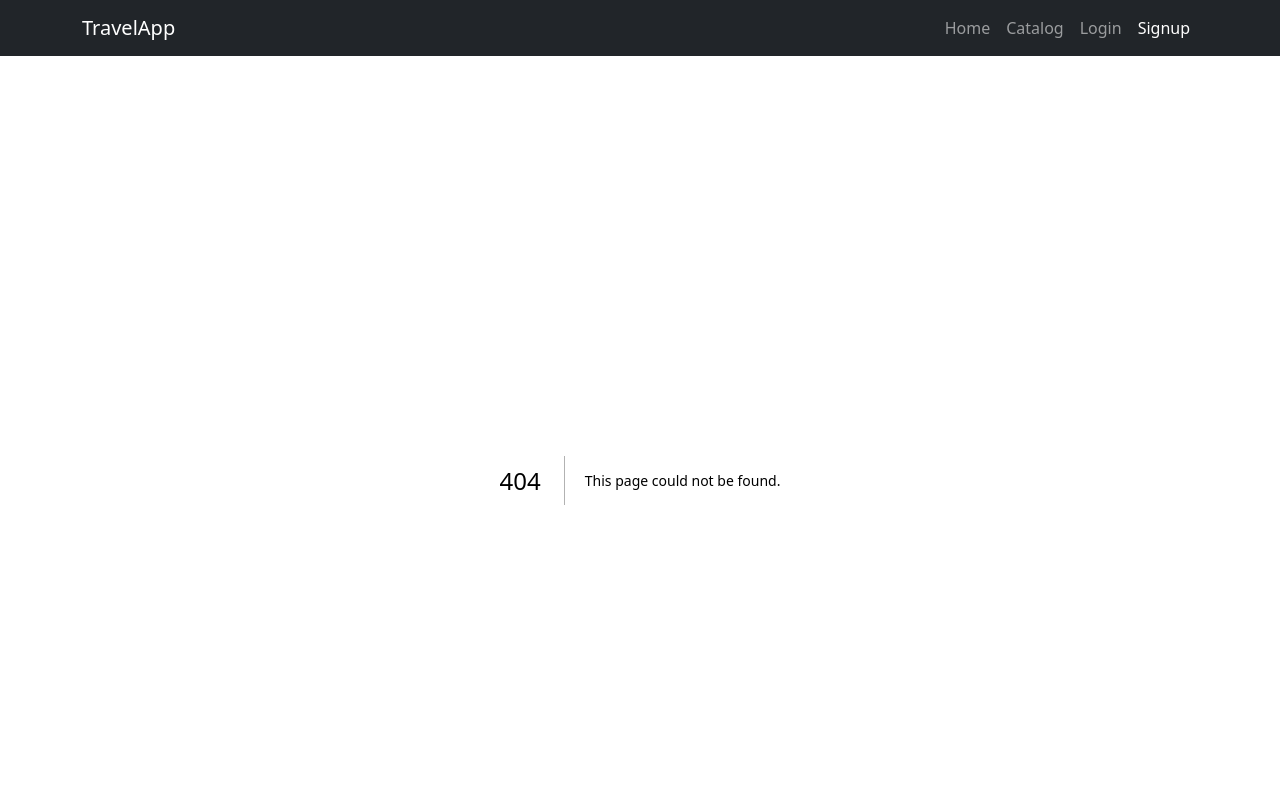
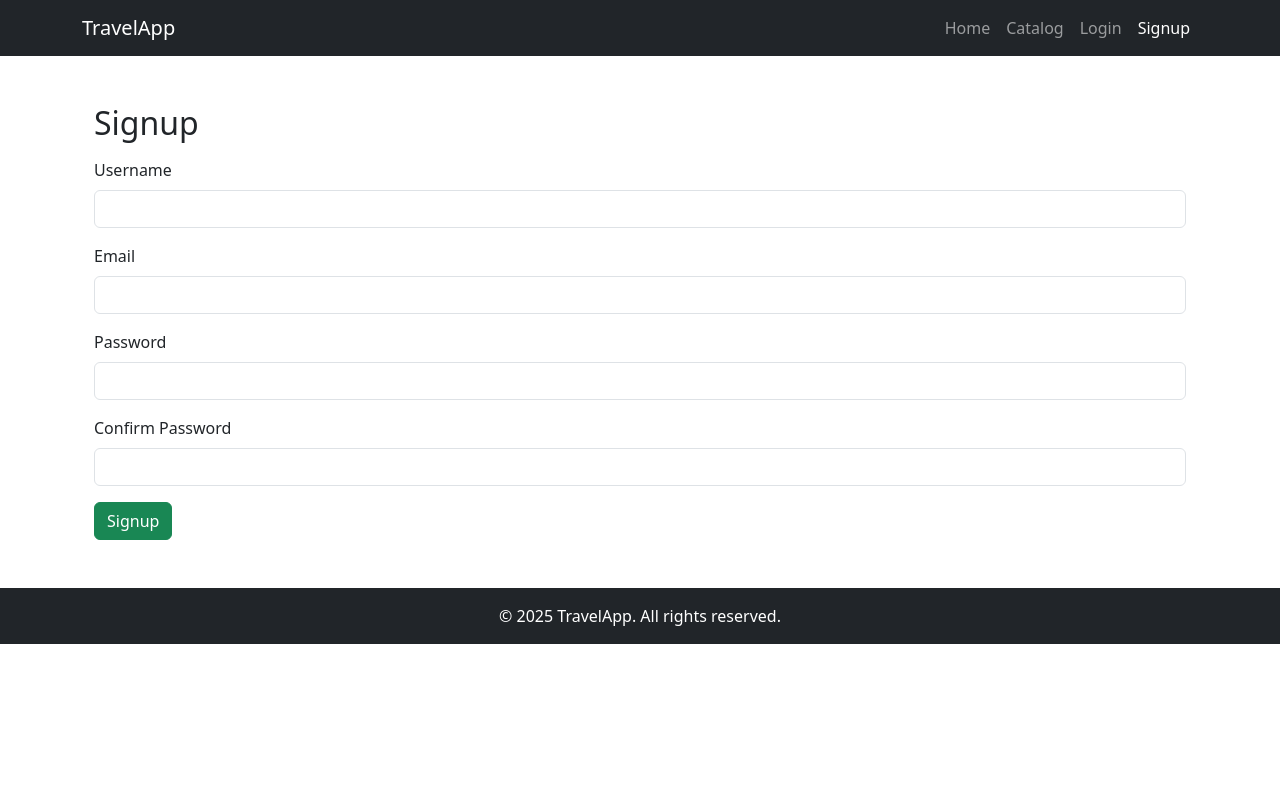
Before and after one commit to Nishad-Koormath/TripFlow---frontend, a Next.js app: page /signup in a window 1280 px wide. Before the commit this address had no page. Shown: the top 800 px of the page. Built offline with nearby package versions, Linux system fonts and the light colour scheme.

Commit message:
Added signup page and updated cancel button

```diff
--- /dev/null
+++ b/pages/signup.js
@@ -0,0 +1,107 @@
+import { useRouter } from "next/router";
+import { useState } from "react";
+import { useAuth } from "@/contexts/AuthContext";
+
+export default function Signup() {
+  const [username, setUsername] = useState("");
+  const [email, setEmail] = useState("");
+  const [password, setPassword] = useState("");
+  const [confirmPassword, setConfirmPassword] = useState("");
+  const [error, setError] = useState("");
+  const router = useRouter();
+  const { login } = useAuth();
+
+  async function handleSubmit(e) {
+    e.preventDefault();
+    setError("");
+
+    if (password !== confirmPassword) {
+      setError("Passwords do not match");
+      return;
+    }
+
+    try {
+      const res = await fetch("http://127.0.0.1:8000/api/auth/register/", {
+        method: "POST",
+        headers: { "Content-Type": "application/json" },
+        body: JSON.stringify({
+          username,
+          email,
+          password,
+        }),
+      });
+
+      if (!res.ok) {
+        const errData = await res.json();
+        throw new Error(errData.detail || "Signup failed");
+      }
+
+      const data = await res.json();
+
+      // If API directly returns tokens (like djoser/simplejwt)
+      if (data.access && data.refresh) {
+        login(data.access);
+        localStorage.setItem("refresh", data.refresh);
+        router.push("/");
+      } else {
+        // Otherwise redirect to login
+        router.push("/login");
+      }
+    } catch (err) {
+      console.error(err);
+      setError(err.message || "Signup failed");
+    }
+  }
+
+  return (
+    <div className="container my-5">
+      <h2>Signup</h2>
+      <form onSubmit={handleSubmit} className="mt-3">
+        <div className="mb-3">
+          <label className="form-label">Username</label>
+          <input
+            type="text"
+            className="form-control"
+            value={username}
+            onChange={(e) => setUsername(e.target.value)}
+            required
+          />
+        </div>
+        <div className="mb-3">
+          <label className="form-label">Email</label>
+          <input
+            type="email"
+            className="form-control"
+            value={email}
+            onChange={(e) => setEmail(e.target.value)}
+            required
+          />
+        </div>
+        <div className="mb-3">
+          <label className="form-label">Password</label>
+          <input
+            type="password"
+            className="form-control"
+            value={password}
+            onChange={(e) => setPassword(e.target.value)}
+            required
+          />
+        </div>
+        <div className="mb-3">
+          <label className="form-label">Confirm Password</label>
+          <input
+            type="password"
+            className="form-control"
+            value={confirmPassword}
+            onChange={(e) => setConfirmPassword(e.target.value)}
+            required
+          />
+        </div>
+        {error && <p className="text-danger">{error}</p>}
+        <button className="btn btn-success" type="submit">
+          Signup
+        </button>
+      </form>
+    </div>
+  );
+}
```
Also changed, not shown: pages/bookings.js (+43 -1 lines).
